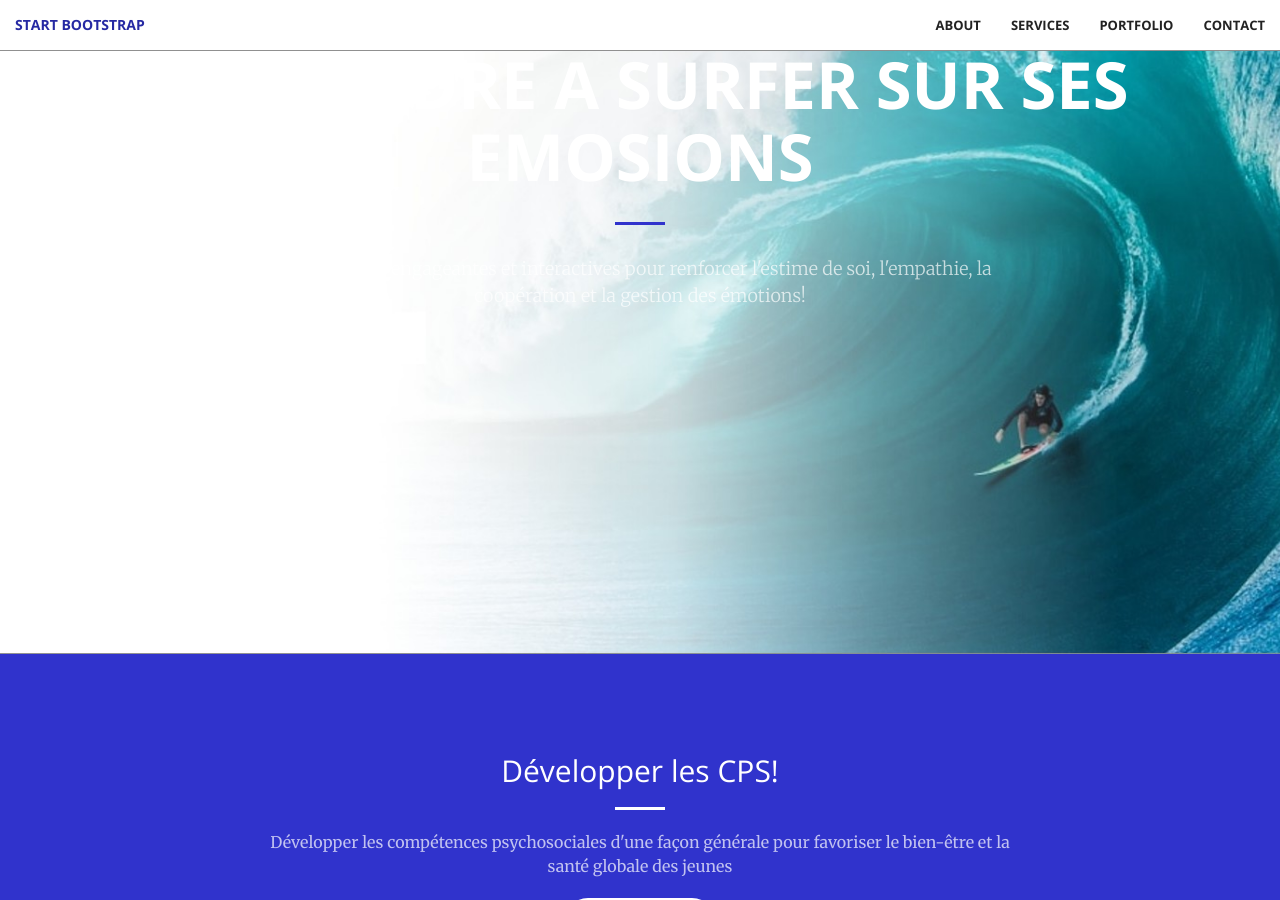
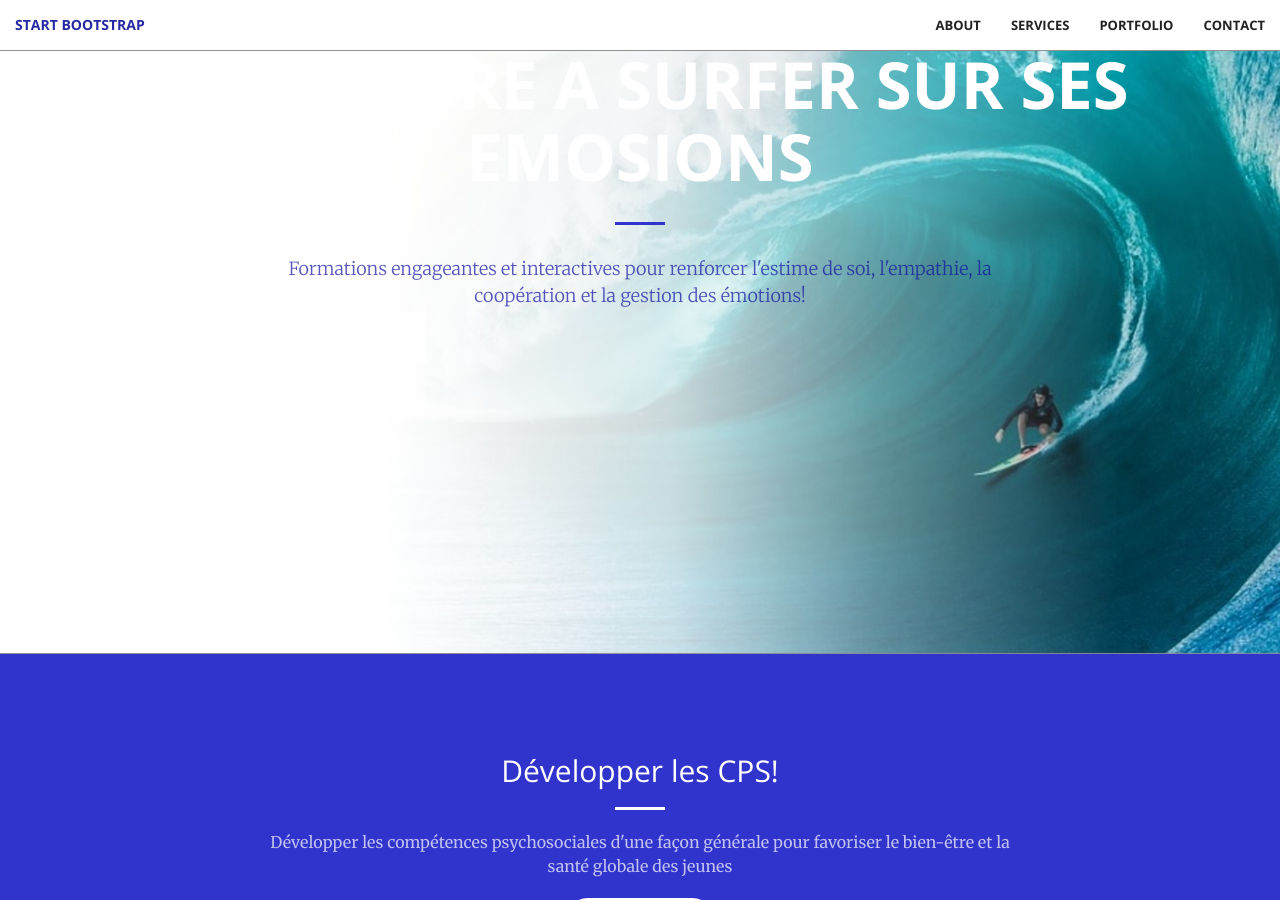
Before and after one commit to Dhart68/manatea, a Jekyll site: the page built from index.html, in a window 1280 px wide and 900 px high, scrolled down 246 px. Built offline with Jekyll 4.4.1, drawn with Linux system fonts in a browser that asks for light colours.

```diff
--- a/_sass/_base.scss
+++ b/_sass/_base.scss
@@ -175,7 +175,7 @@ header {
             }
             p {
                 font-weight: 300;
-                color: rgba(white, .7);
+                color: rgba(rgb(16, 14, 161), .7);
                 font-size: 16px;
                 margin-bottom: 50px;
             }
```
